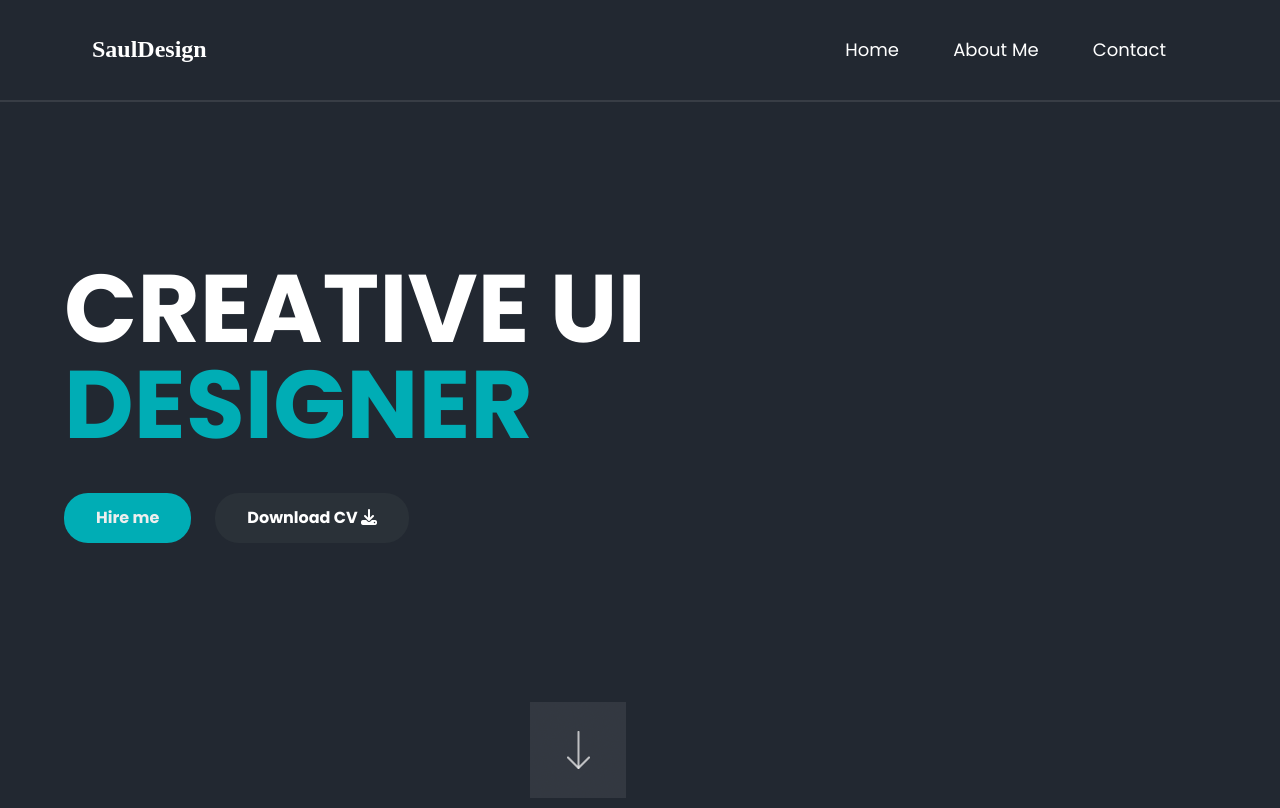
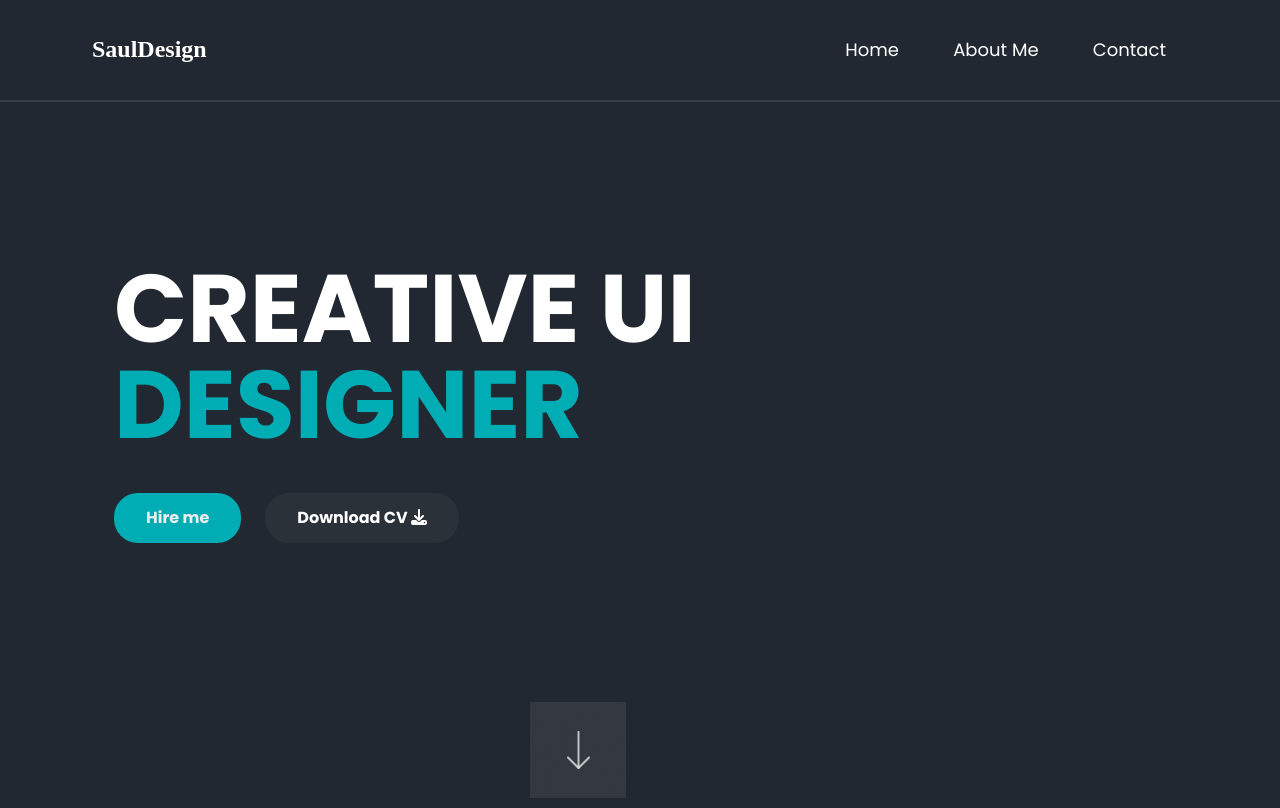
Before and after one commit to RedwanParvez100/landing-page-design, a plain HTML site: page index.html in a window 1280 px wide. Shown: the top 808 px of the page. Drawn offline with Linux system fonts and the light colour scheme.

Commit message:
another screen size bug fixed

```diff
--- a/style.css
+++ b/style.css
@@ -52,16 +52,16 @@ nav {
 
 .hero {
     display: flex;
-    font-family: Poppins;
     justify-content: space-between;
     align-items: center;
     padding: 4rem;
-    max-width: 1600px;
+    max-width: 1420px;
     margin: 0 auto;
 }
 
 .hero-content {
     max-width: 500px;
+    margin-left: 50px;
 }
 
 .title {
```
